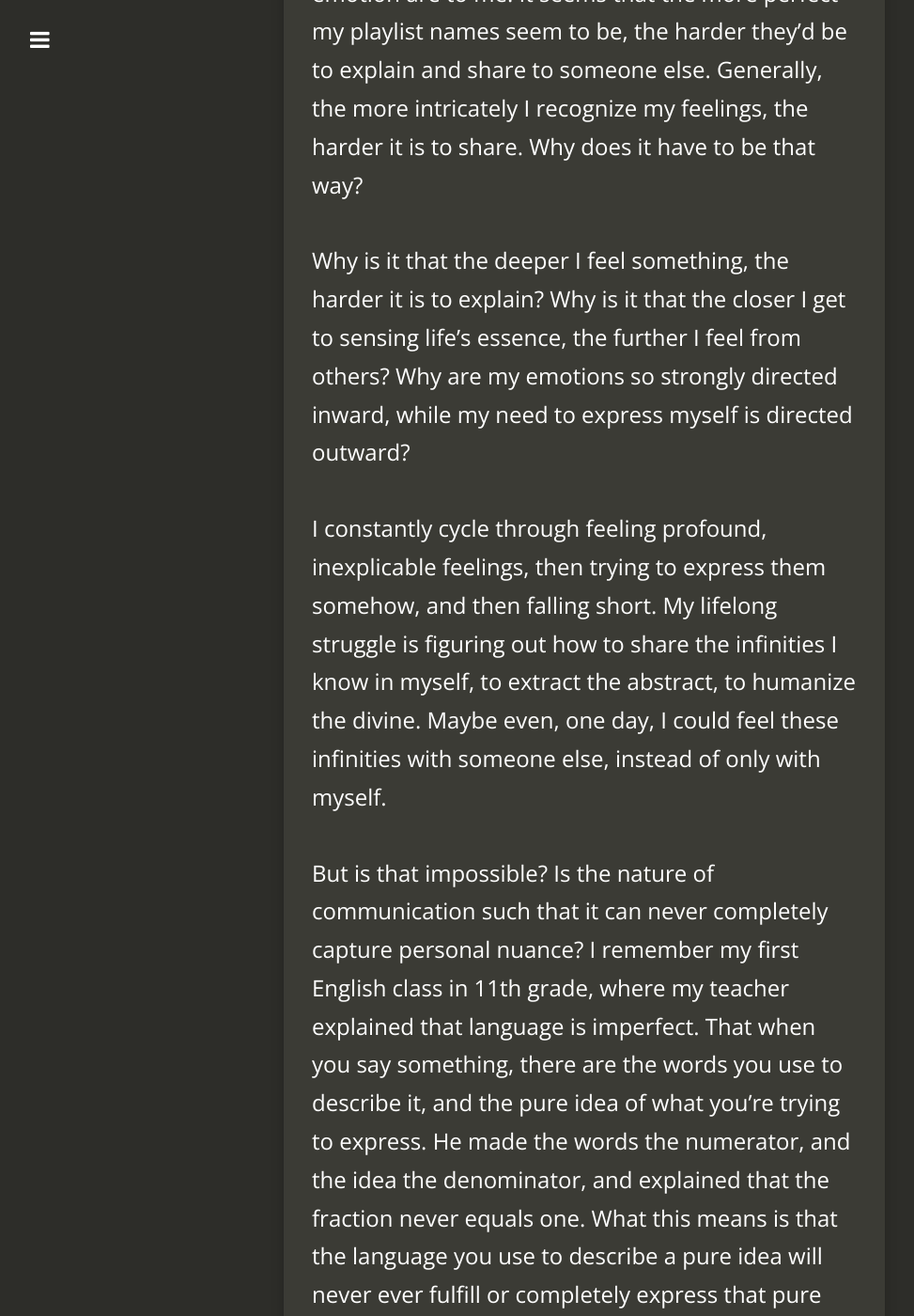
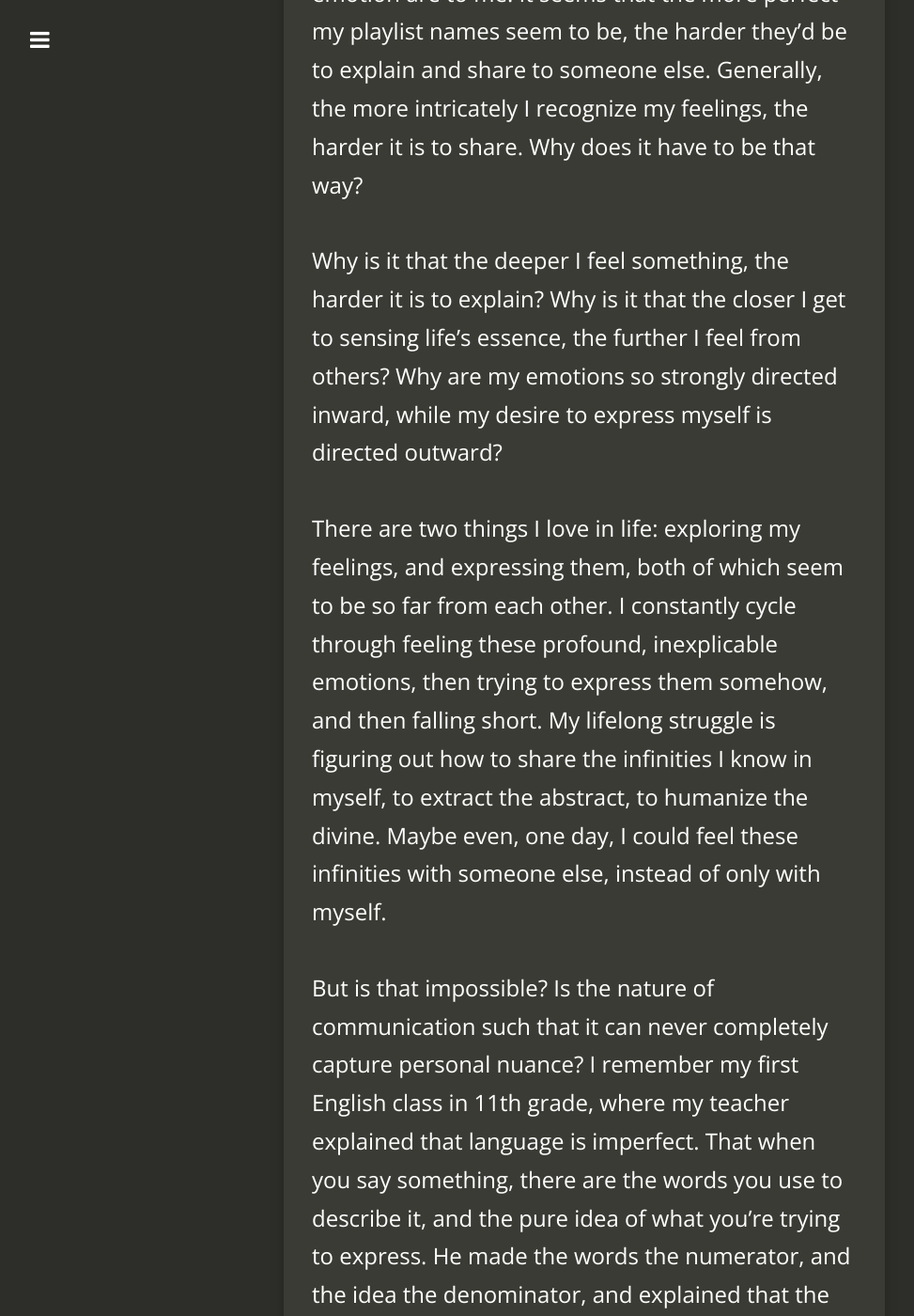
Before and after one commit to jacobtomlinson/carte-noire, a Jekyll site: the page built from _posts/2016-10-17-defining-infinity.md, in a window 1280 px wide and 1400 px high, scrolled down 789 px. Shown: the whole window at 94% size, without its empty margins (18-991 px from the left). Built offline with Jekyll 4.4.1, drawn with Linux system fonts in a browser that asks for light colours; nearby versions of some CDN libraries; comment, search, counter and statistics services are not loaded.

Commit message:
Add small sentence to beginning of fourth paragraph in 'Defining infinity'.

```diff
--- a/_posts/2016-10-17-defining-infinity.md
+++ b/_posts/2016-10-17-defining-infinity.md
@@ -16,9 +16,9 @@ I sit in my room alone, listening to a special playlist of mine. I name my playl
 
 Sometimes I create a playlist name that describes an emotion so perfectly, and accurately, like this one. But, each of these playlists is only perfect because of what those words, those songs, and that emotion are to me. It seems that the more perfect my playlist names seem to be, the harder they'd be to explain and share to someone else. Generally, the more intricately I recognize my feelings, the harder it is to share. Why does it have to be that way?
 
-Why is it that the deeper I feel something, the harder it is to explain? Why is it that the closer I get to sensing life's essence, the further I feel from others? Why are my emotions so strongly directed inward, while my need to express myself is directed outward?
+Why is it that the deeper I feel something, the harder it is to explain? Why is it that the closer I get to sensing life's essence, the further I feel from others? Why are my emotions so strongly directed inward, while my desire to express myself is directed outward?
 
-I constantly cycle through feeling profound, inexplicable feelings, then trying to express them somehow, and then falling short. My lifelong struggle is figuring out how to share the infinities I know in myself, to extract the abstract, to humanize the divine. Maybe even, one day, I could feel these infinities with someone else, instead of only with myself.
+There are two things I love in life: exploring my feelings, and expressing them, both of which seem to be so far from each other. I constantly cycle through feeling these profound, inexplicable emotions, then trying to express them somehow, and then falling short. My lifelong struggle is figuring out how to share the infinities I know in myself, to extract the abstract, to humanize the divine. Maybe even, one day, I could feel these infinities with someone else, instead of only with myself.
 
 But is that impossible? Is the nature of communication such that it can never completely capture personal nuance? I remember my first English class in 11th grade, where my teacher explained that language is imperfect. That when you say something, there are the words you use to describe it, and the pure idea of what you're trying to express. He made the words the numerator, and the idea the denominator, and explained that the fraction never equals one. What this means is that the language you use to describe a pure idea will never ever fulfill or completely express that pure idea. There's always a gap, a lag, an imperfection. To express in a medium that must be common between people is to starve that which is special. To package the divine into a structure is to mortalize it. To define the infinity is to make it finite.
 
```
